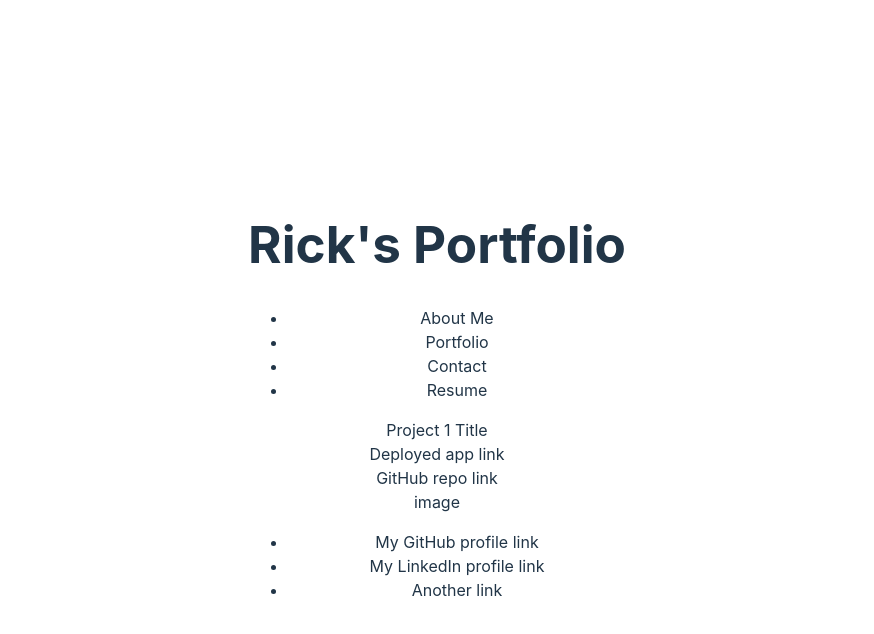
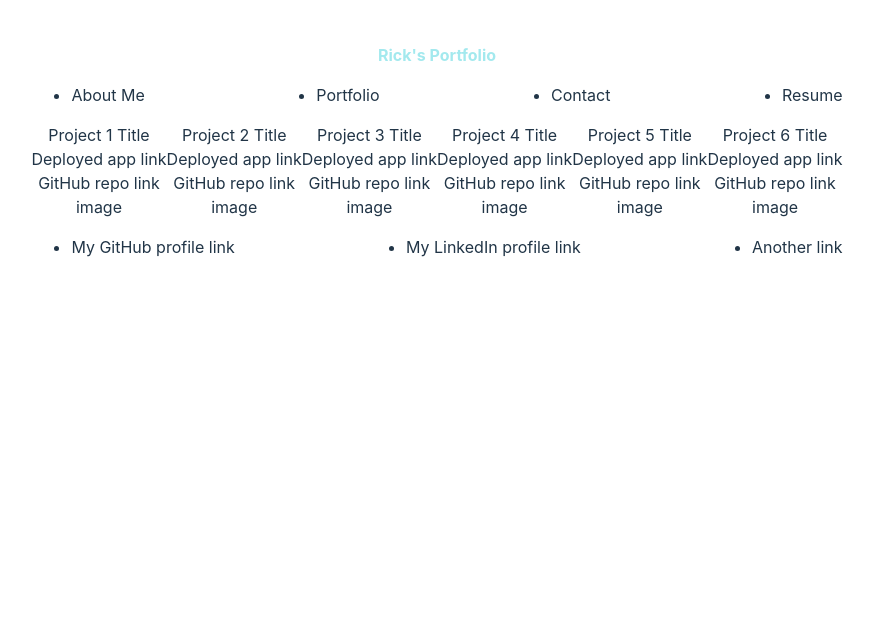
Before and after one commit to recenasu/React-Portfolio-RC, a React (Vite) app in the folder React-Portfolio-RC/: page / in a window 1280 px wide. Shown: the top 634 px of the page, without its empty margins (203-1077 px from the left). Built offline with nearby package versions, Linux system fonts and the light colour scheme.

Commit message:
added flex styling

```diff
--- a/React-Portfolio-RC/src/components/Footer.jsx
+++ b/React-Portfolio-RC/src/components/Footer.jsx
@@ -10,6 +10,12 @@ const styles = {
         color: '#a3e9ee',
         padding: '0 20px',
     },
+    flexRow: {
+        display: 'flex',
+        flexDirection: 'row',
+        justifyContent: 'space-between',
+        alignItems: 'center',
+    }
 
 }
 
@@ -17,9 +23,11 @@ function Footer() {
     return (
         <div>
             <ul>
-                <li>My GitHub profile link</li>
-                <li>My LinkedIn profile link</li>
-                <li>Another link</li>
+                <div style={styles.flexRow}>
+                    <li>My GitHub profile link</li>
+                    <li>My LinkedIn profile link</li>
+                    <li>Another link</li>
+                </div>
             </ul>
         </div>
     );
--- a/React-Portfolio-RC/src/components/Header.jsx
+++ b/React-Portfolio-RC/src/components/Header.jsx
@@ -2,9 +2,9 @@
 const styles = {
     heading: {
         background: '##e9eea3',
-        minHeight: 50,
-        lineHeight: 3.5,
-        fontSize: '1.2rem',
+        minHeight: 20,
+        lineHeight: 1.5,
+        fontSize: '1rem',
         color: '#a3e9ee',
         padding: '0 20px',
       },
@@ -13,9 +13,9 @@ const styles = {
 
 function Header() {
     return (
-        <header>
-            <h1>Rick's Portfolio</h1>
-        </header>
+        <div>
+            <h1 style={styles.heading}>Rick's Portfolio</h1>
+        </div>
     );
 }
 
--- a/React-Portfolio-RC/src/components/Navigation.jsx
+++ b/React-Portfolio-RC/src/components/Navigation.jsx
@@ -9,6 +9,12 @@ const styles = {
         color: '#a3e9ee',
         padding: '0 20px',
     },
+    flexRow: {
+        display: 'flex',
+        flexDirection: 'row',
+        justifyContent: 'space-between',
+        alignItems: 'center',
+      }
 
 }
 
@@ -16,10 +22,12 @@ function Navigation() {
     return (
         <div>
             <ul>
-                <li>About Me</li>
+                <div style={styles.flexRow}>
+                    <li>About Me</li>
                 <li>Portfolio</li>
                 <li>Contact</li>
                 <li>Resume</li>
+                    </div>
             </ul>
         </div>
     );
--- a/React-Portfolio-RC/src/components/Project.jsx
+++ b/React-Portfolio-RC/src/components/Project.jsx
@@ -16,16 +16,55 @@ const styles = {
     content: {
         padding: 20,
     },
+    flexRow: {
+        display: 'flex',
+        flexDirection: 'row',
+        flexWrap: 'wrap',
+        justifyContent: 'space-between',
+        alignItems: 'center',
+    }
 };
 
 function Project() {
     return (
+        <div style={styles.flexRow}>
             <div>
                 <div>Project 1 Title</div>
                 <div>Deployed app link</div>
                 <div>GitHub repo link</div>
                 <div>image</div>
             </div>
+            <div>
+                <div>Project 2 Title</div>
+                <div>Deployed app link</div>
+                <div>GitHub repo link</div>
+                <div>image</div>
+            </div>
+            <div>
+                <div>Project 3 Title</div>
+                <div>Deployed app link</div>
+                <div>GitHub repo link</div>
+                <div>image</div>
+            </div>
+            <div>
+                <div>Project 4 Title</div>
+                <div>Deployed app link</div>
+                <div>GitHub repo link</div>
+                <div>image</div>
+            </div>
+            <div>
+                <div>Project 5 Title</div>
+                <div>Deployed app link</div>
+                <div>GitHub repo link</div>
+                <div>image</div>
+            </div>
+            <div>
+                <div>Project 6 Title</div>
+                <div>Deployed app link</div>
+                <div>GitHub repo link</div>
+                <div>image</div>
+            </div>
+        </div>
     );
 }
 
--- a/React-Portfolio-RC/src/index.css
+++ b/React-Portfolio-RC/src/index.css
@@ -26,6 +26,8 @@ a:hover {
 body {
   margin: 0;
   display: flex;
+  flex-direction: column;
+  justify-content: flex-start;
   place-items: center;
   min-width: 320px;
   min-height: 100vh;
```
Lines whose indentation alone changed are shown as unchanged.
